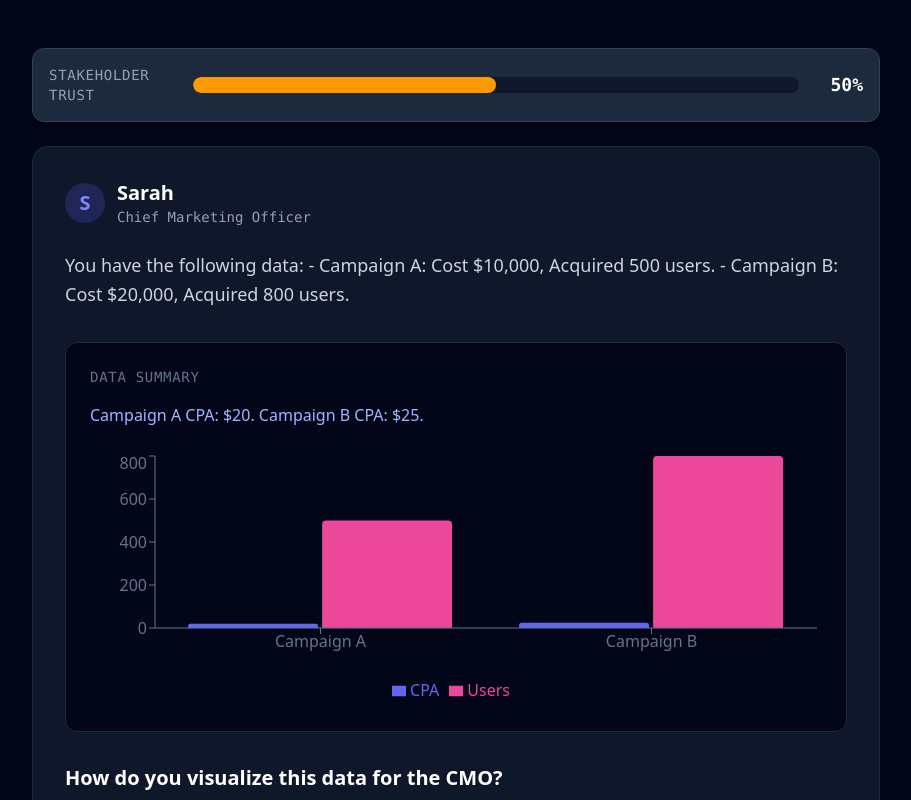
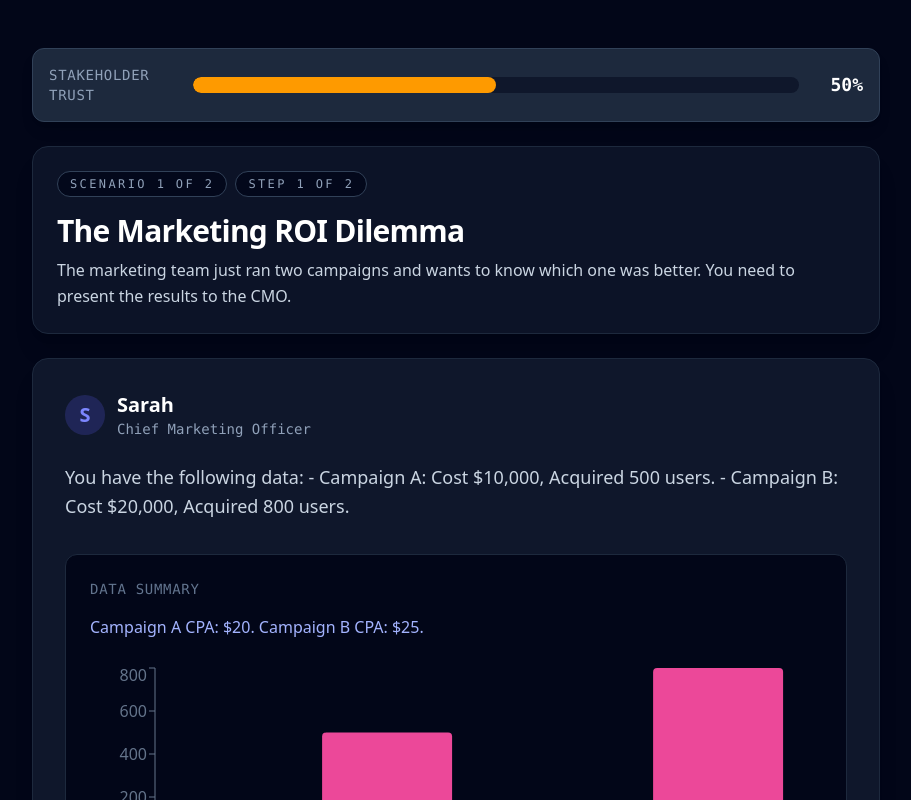
Before and after one commit to dhar174/Data-Storyteller-Quest, a React (Vite) app: page / in a window 1280 px wide. Both pictures are taken after a click on the button "START SIMULATION". Shown: the top 800 px of the page, without its empty margins (184-1095 px from the left). Built offline with nearby package versions, Linux system fonts and the light colour scheme.

Commit message:
Show scenario framing and progress during gameplay

```diff
--- a/src/App.tsx
+++ b/src/App.tsx
@@ -25,6 +25,8 @@ export default function App() {
 
   const currentScenario = SCENARIOS[currentScenarioIndex];
   const currentStep = currentScenario?.steps[currentStepIndex];
+  const totalScenarios = SCENARIOS.length;
+  const totalStepsInScenario = currentScenario?.steps.length ?? 0;
 
   const startGame = () => {
     setGameState('SCENARIO');
@@ -145,13 +147,30 @@ export default function App() {
             >
               {renderTrustMeter()}
 
+              <div className="bg-slate-900/80 rounded-2xl p-6 border border-slate-800 shadow-xl">
+                <div className="flex flex-wrap items-center gap-2 mb-4 text-xs font-mono uppercase tracking-[0.2em] text-slate-400">
+                  <span className="rounded-full border border-slate-700 bg-slate-950/80 px-3 py-1">
+                    Scenario {currentScenarioIndex + 1} of {totalScenarios}
+                  </span>
+                  <span className="rounded-full border border-slate-700 bg-slate-950/80 px-3 py-1">
+                    Step {currentStepIndex + 1} of {totalStepsInScenario}
+                  </span>
+                </div>
+                <h2 className="text-3xl font-black tracking-tight text-white mb-2">
+                  {currentScenario.title}
+                </h2>
+                <p className="text-slate-300 leading-relaxed max-w-3xl">
+                  {currentScenario.description}
+                </p>
+              </div>
+
               <div className="bg-slate-900 rounded-2xl p-8 border border-slate-800 shadow-xl">
                 <div className="flex items-center gap-3 mb-6">
                   <div className="h-10 w-10 rounded-full bg-indigo-500/20 flex items-center justify-center text-indigo-400 font-bold text-xl">
                     {currentScenario.stakeholder.charAt(0)}
                   </div>
                   <div>
-                    <h2 className="text-xl font-bold text-white">{currentScenario.stakeholder}</h2>
+                    <h3 className="text-xl font-bold text-white">{currentScenario.stakeholder}</h3>
                     <p className="text-sm text-slate-400 font-mono">{currentScenario.stakeholderRole}</p>
                   </div>
                 </div>
```
